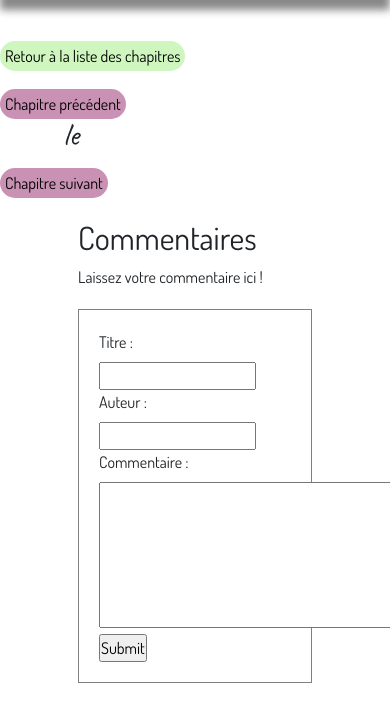
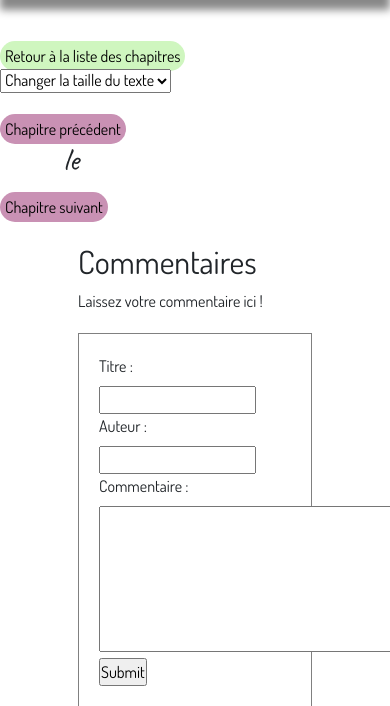
Before and after one commit to CeciJ/p4_blog_DWJ, a PHP site: template frontend/view/chapterView.php in a window 390 px wide; the page is wider, and only the part inside the window is pictured. Shown: the part 123-829 px from the top of that part. Run offline with PHP 8.4, Linux system fonts and the light colour scheme; the template is opened without the code that fills it, so the values that code supplies are empty; some libraries are stand-ins or nearby versions; some web fonts are replaced.

Commit message:
Add button to increase font-size in chapters views

```diff
--- a/assets/css/allStyle.css
+++ b/assets/css/allStyle.css
@@ -160,6 +160,11 @@ a:hover{
     width: 70%;
     margin:auto;
     text-align: justify;
+}
+
+.buttonsBackAndChgeText{
+    display: flex;
+    justify-content: left;
 }
 
 .chapterView h3{
--- a/assets/js/mainFront.js
+++ b/assets/js/mainFront.js
@@ -1,6 +1,5 @@
 //Comments as table in frontend chapter view
 $(document).ready( function () {
-    console.log('je suis entré dans la fonction');
     $('#table_comments').DataTable({
         language: {
             processing:     "Traitement en cours...",
@@ -27,3 +26,22 @@ $(document).ready( function () {
         lengthMenu: [ 5, 10, 15, 25, 50 ]
     });
 });
+
+//To adapt chapter view font-size
+
+function ChangeFontSize(){
+    document.getElementById('fontSizeForm').addEventListener("change", function (e) {
+        console.log("Taille de police : " + e.target.value);
+        if(e.target.value == 14){
+            document.getElementById('chapterView').style.fontSize = "14px";
+        } else if (e.target.value == 16){
+            document.getElementById('chapterView').style.fontSize = "16px";
+        } else if (e.target.value == 18){
+            document.getElementById('chapterView').style.fontSize = "18px";
+        } else if (e.target.value == 20){
+            document.getElementById('chapterView').style.fontSize = "20px";
+        } else if (e.target.value == 22){
+            document.getElementById('chapterView').style.fontSize = "22px";
+        }
+    });
+}
--- a/frontend/view/chapterView.php
+++ b/frontend/view/chapterView.php
@@ -4,13 +4,25 @@
     <div class="sectionViewChapterLector">
 
         <br/>
-        <div class="row">
-            <div class="col-md-3"><a href="<?php echo HOST; ?>home" class="backListChaptersLector">Retour à la liste des chapitres</a></div>
+        <div class="row buttonsBackAndChgeText">
+            <div class="col-md-2"><a href="<?php echo HOST; ?>home" class="backListChaptersLector">Retour à la liste des chapitres</a></div>
+            <div class="col-md-10">
+                <form id="fontSizeForm" name="Font-Size">
+                    <select name="Font-Size" onChange="ChangeFontSize()">
+                        <option value="">Changer la taille du texte</option>
+                        <option value="14">14px</option>
+                        <option value="16">16px</option>
+                        <option value="18">18px</option>
+                        <option value="20">20px</option>
+                        <option value="22">22px</option>
+                    </select>
+                </form>
+            </div>
         </div>
         <br/>
         <div class="row">
             <div class="col-md-2"><a href="<?php echo HOST; ?>prevChapter-<?= $chapter->id(); ?>" class="prev">Chapitre précédent</a></div>
-            <div class="chapterView col-md-8">
+            <div id="chapterView" class="chapterView col-md-8">
                 <h3>
                     <?= htmlspecialchars($chapter->title()) ?>
                     le <?= $chapter->creationDate() ?>
```
Also changed, not shown: admin/view/chapterAdminView.php (+13 -1 lines), assets/js/mainBack.js (+18 -0 lines).
